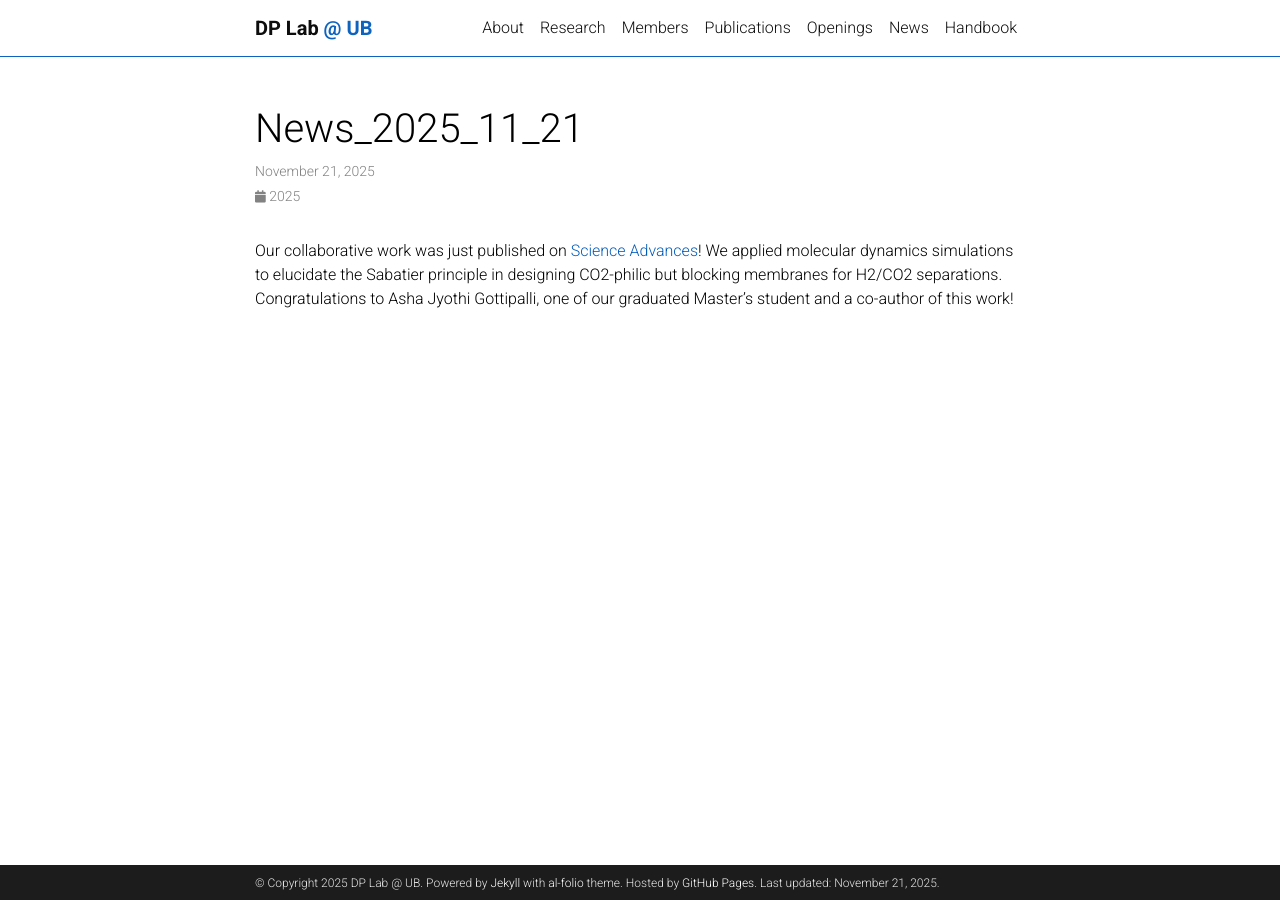
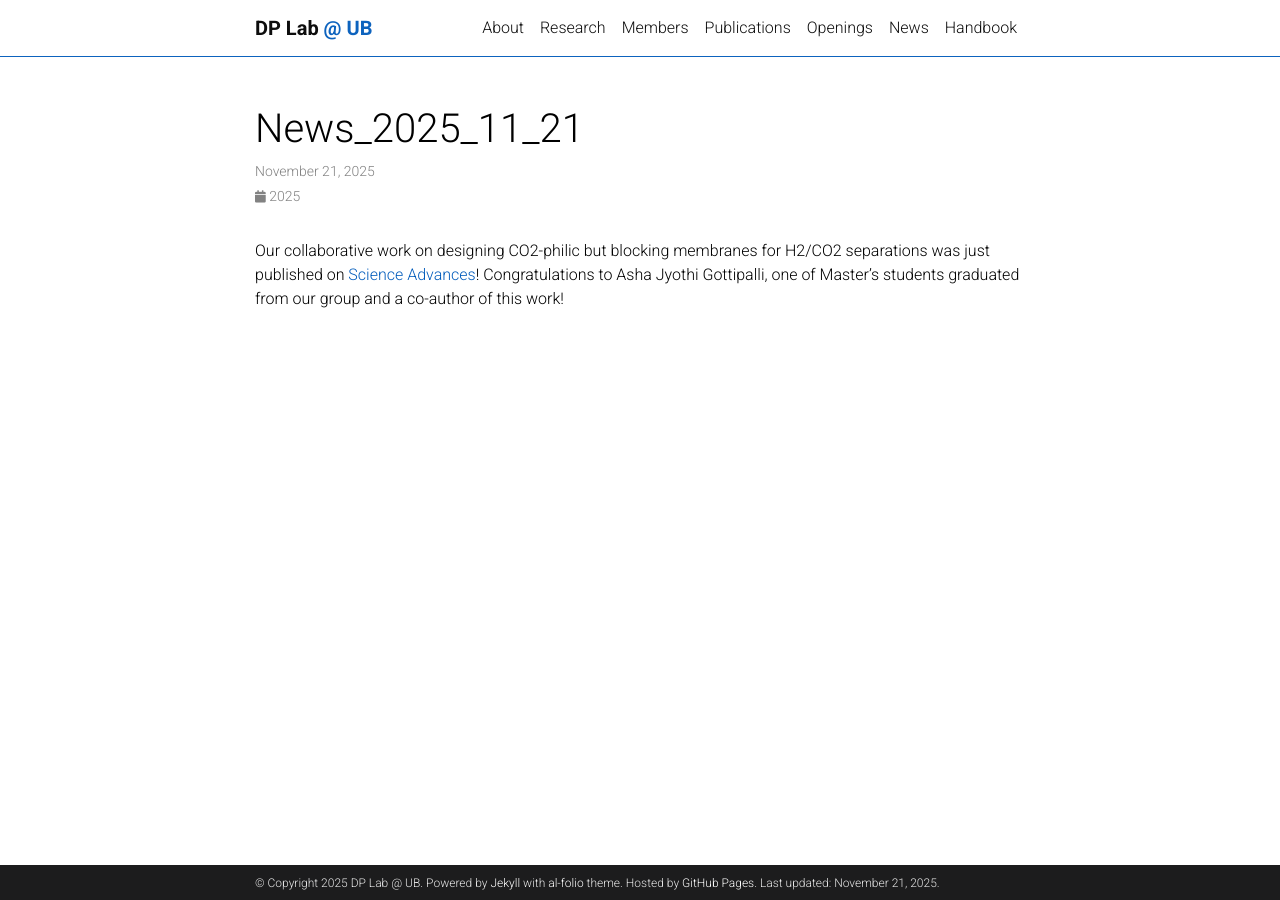
Before and after one commit to ShiResearchGroup/shiresearchgroup.github.io, a Jekyll site: the page built from _news/news_2025_11_21.md, in a window 1280 px wide. Built offline with Jekyll 4.4.1, drawn with Linux system fonts in a browser that asks for light colours; comment, search, counter and statistics services are not loaded; a style sheet for code colours, icons or effects is not loaded.

Commit message:
Update news_2025_11_21.md

```diff
--- a/_news/news_2025_11_21.md
+++ b/_news/news_2025_11_21.md
@@ -5,4 +5,4 @@ inline: true
 related_posts: false
 ---
 
-Our collaborative work was just published on [Science Advances](https://www.science.org/doi/10.1126/sciadv.adz2830)! We applied molecular dynamics simulations to elucidate the Sabatier principle in designing CO2-philic but blocking membranes for H2/CO2 separations. Congratulations to Asha Jyothi Gottipalli, one of our graduated Master's student and a co-author of this work!
+Our collaborative work on designing CO2-philic but blocking membranes for H2/CO2 separations was just published on [Science Advances](https://www.science.org/doi/10.1126/sciadv.adz2830)! Congratulations to Asha Jyothi Gottipalli, one of Master's students graduated from our group and a co-author of this work!
```
